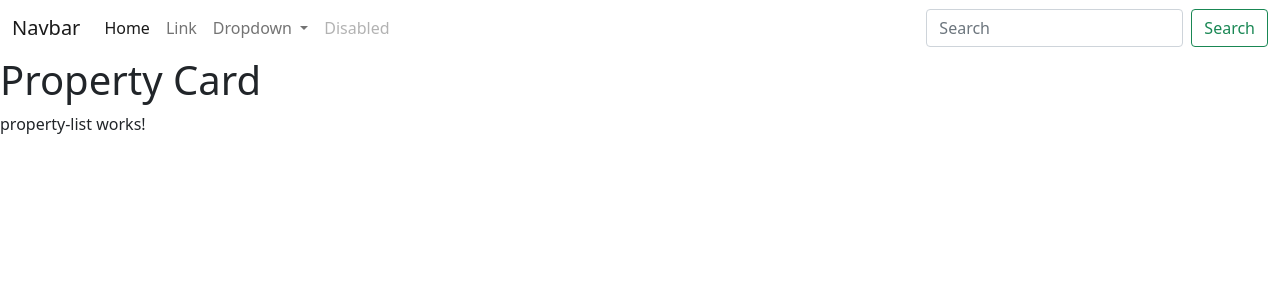
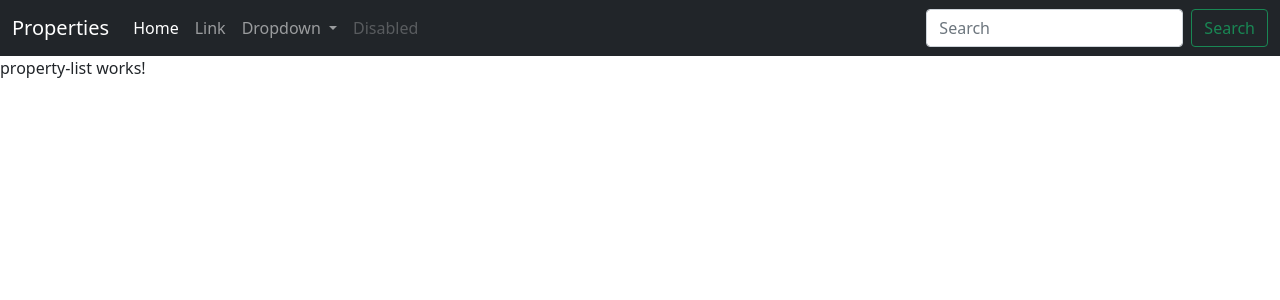
Before and after one commit to DO04dev/property-for-sale-app, an Angular app: page / in a window 1280 px wide. Shown: the top 300 px of the page. Built offline with nearby package versions, Linux system fonts and the light colour scheme.

Commit message:
Fixt navbar to the top, apply dark theme

```diff
--- a/src/app/nav-bar/nav-bar.component.html
+++ b/src/app/nav-bar/nav-bar.component.html
@@ -1,6 +1,6 @@
-<nav class="navbar navbar-expand-lg navbar-light">
+<nav class="navbar navbar-expand-lg navbar-dark bg-dark fixed-top">
   <div class="container-fluid">
-    <a class="navbar-brand" href="#">Navbar</a>
+    <a class="navbar-brand" href="#">Properties</a>
     <button class="navbar-toggler" type="button" data-bs-toggle="collapse" data-bs-target="#navbarSupportedContent" aria-controls="navbarSupportedContent" aria-expanded="false" aria-label="Toggle navigation">
       <span class="navbar-toggler-icon"></span>
     </button>
```
